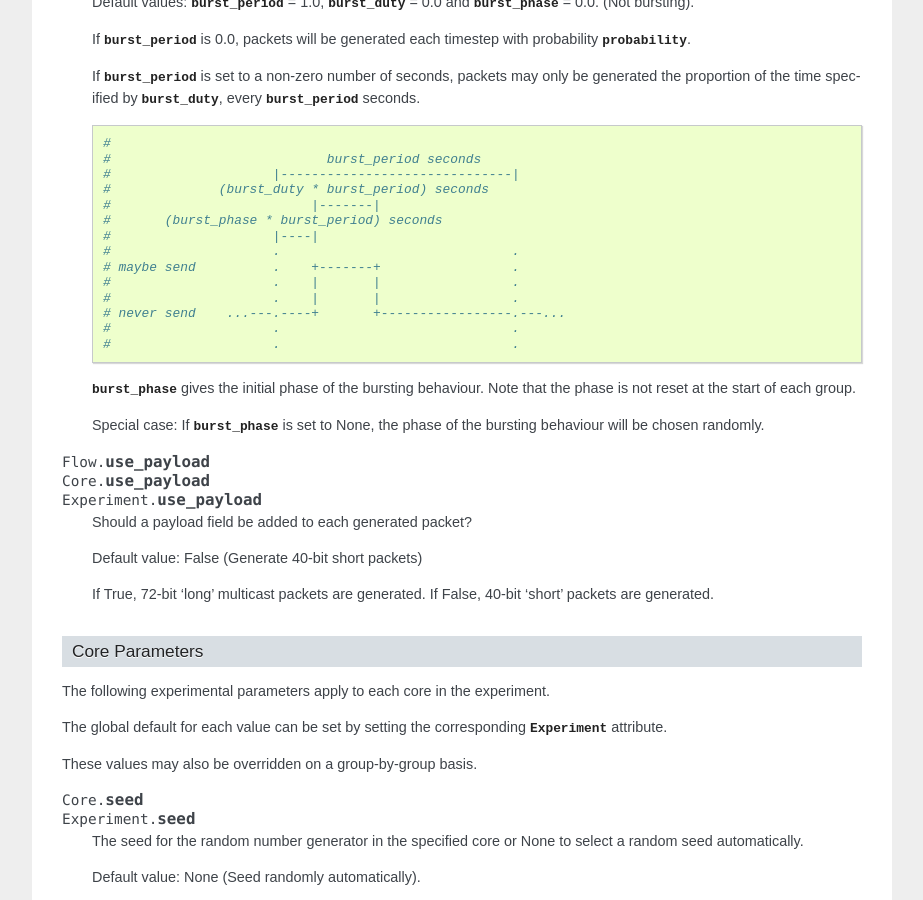
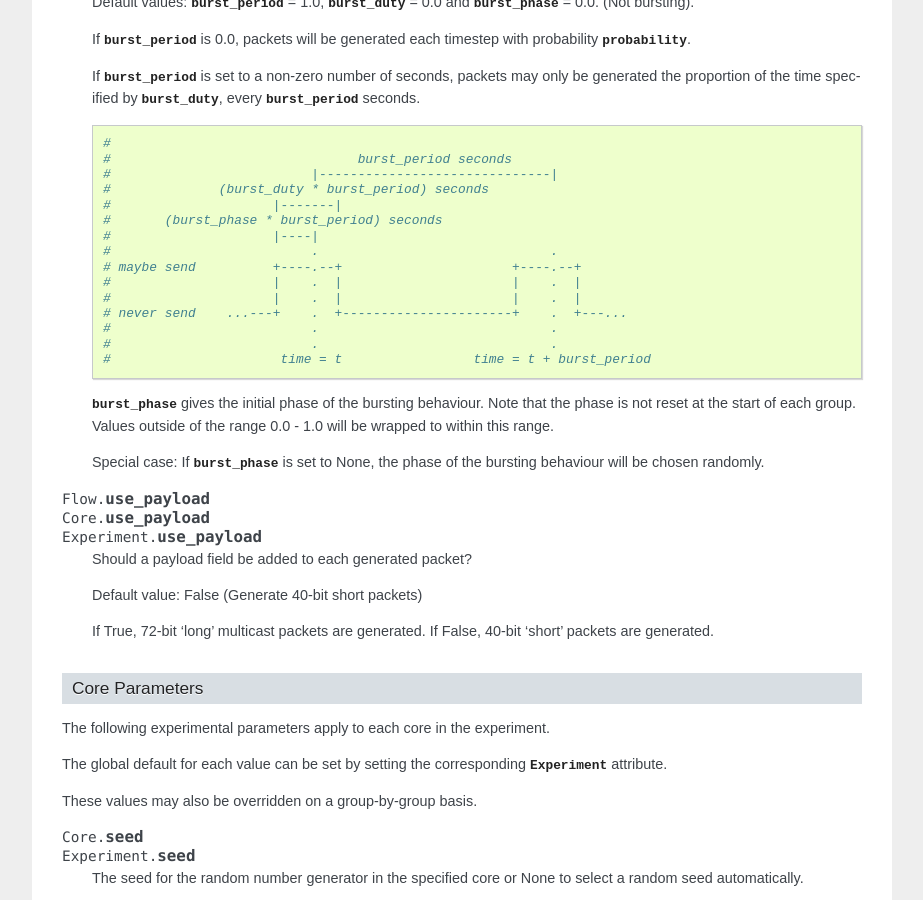
Before and after one commit to SpiNNakerManchester/network_tester, a Sphinx documentation site: the page built from docs/source/api.rst, in a window 1280 px wide and 900 px high, scrolled down 3585 px. Shown: the whole window, without its empty margins (198-1121 px from the left). Built offline with Sphinx 7.4.7, drawn with Linux system fonts in a browser that asks for light colours.

Commit message:
Make burst phase wrap and documentation clearer.

```diff
--- a/docs/source/api.rst
+++ b/docs/source/api.rst
@@ -247,22 +247,24 @@ For example::
     ::
 
         #
-        #                            burst_period seconds
-        #                     |------------------------------|
+        #                                burst_period seconds
+        #                          |------------------------------|
         #              (burst_duty * burst_period) seconds
-        #                          |-------|
+        #                     |-------|
         #       (burst_phase * burst_period) seconds
         #                     |----|
-        #                     .                              .
-        # maybe send          .    +-------+                 .
-        #                     .    |       |                 .
-        #                     .    |       |                 .
-        # never send    ...---.----+       +-----------------.---...
-        #                     .                              .
-        #                     .                              .
+        #                          .                              .
+        # maybe send          +----.--+                      +----.--+
+        #                     |    .  |                      |    .  |
+        #                     |    .  |                      |    .  |
+        # never send    ...---+    .  +----------------------+    .  +---...
+        #                          .                              .
+        #                          .                              .
+        #                      time = t                 time = t + burst_period
 
     :py:attr:`~Flow.burst_phase` gives the initial phase of the bursting
     behaviour. Note that the phase is not reset at the start of each group.
+    Values outside of the range 0.0 - 1.0 will be wrapped to within this range.
 
     Special case: If :py:attr:`~Flow.burst_phase` is set to None, the phase of
     the bursting behaviour will be chosen randomly.
```
Also changed, not shown: 2 other files.
